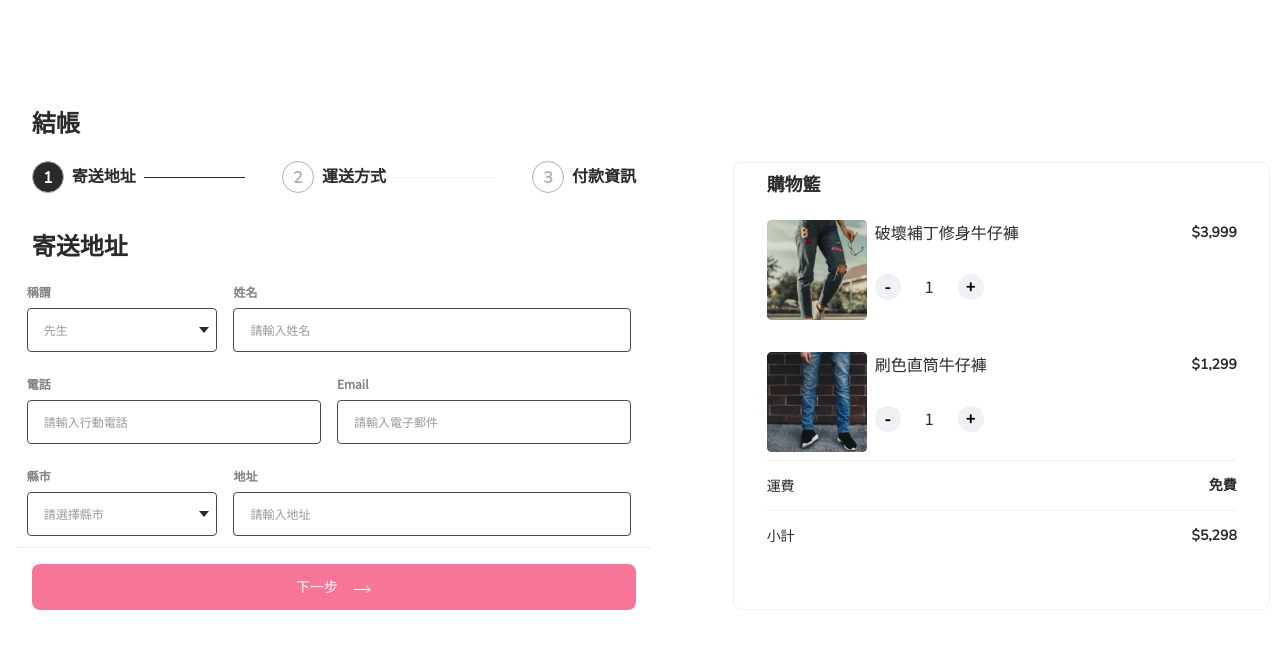
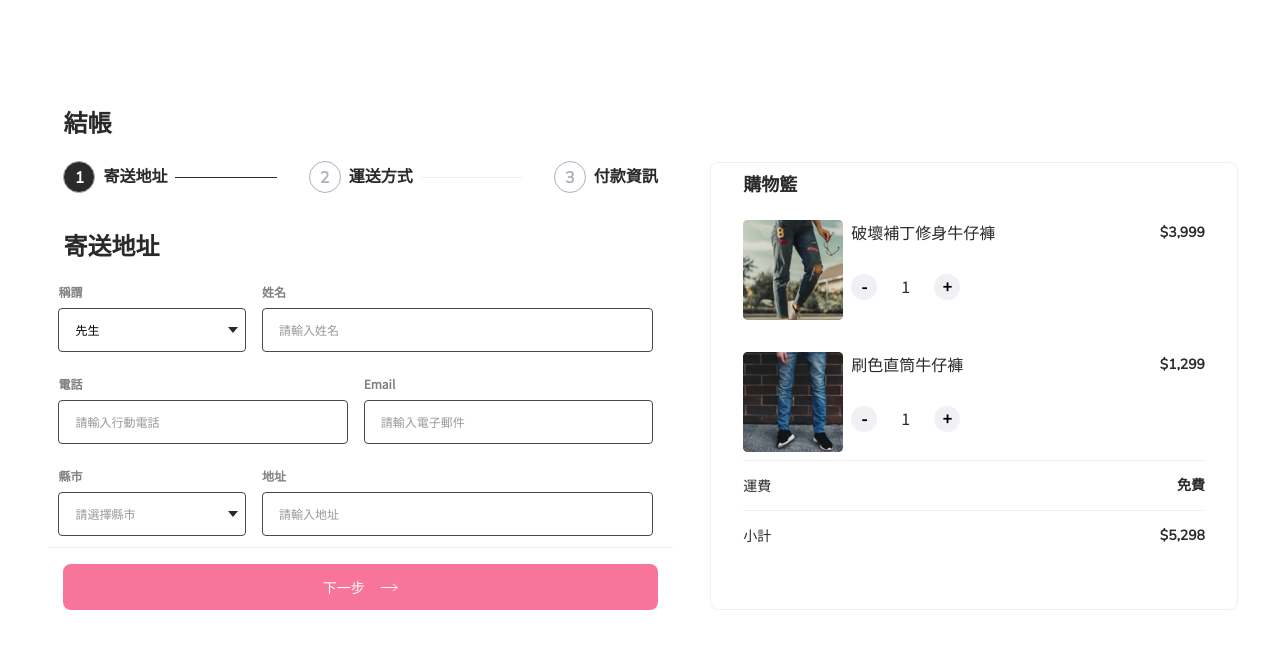
Before and after one commit to imabby0508/shopping-cart-vue, a Vue app: page / in a window 1280 px wide. Shown: the top 648 px of the page. Built offline with nearby package versions, Linux system fonts and the light colour scheme.

Commit message:
add localstorage to save form-data

```diff
--- a/src/assets/scss/color.scss
+++ b/src/assets/scss/color.scss
@@ -11,7 +11,7 @@
   --footer-bg: #e5e5e5;
   --input-background-color: transparent;
   --input-placeholder-color: #999999;
-  --input-font-color: #999999;
+  --input-font-color: #000000;
   --option-color: #ffffff;
   --img-color: brightness(100%);
   --circle-container-font-color: #000000;
--- a/src/assets/scss/main.scss
+++ b/src/assets/scss/main.scss
@@ -23,9 +23,9 @@ h1 {
 
 .main-content {
   display: grid;
-  grid-template-columns: repeat(6, 1fr) 0.5fr repeat(5, 1fr);
+  grid-template-columns: repeat(6, 1fr) 0.1fr repeat(5, 1fr);
   grid-template-rows: 1fr 1fr 3.5fr 0.25fr 0.5fr;
-  padding-top: 60px;
+  padding: 60px 32px;
   .stepper-panel {
     grid-column: 1 / 7;
     grid-row: 1 / 3;
@@ -145,9 +145,16 @@ h1 {
           cursor: pointer;
           width: 100%;
           background-color: transparent;
-          >option {
+          &:invalid {
+            color: var(--input-placeholder-color)
+          }
+          > option {
             background-color: var(--option-color);
+            &:not(:first-of-type) {
+              color: var(--input-font-color);
+            }
           }
+
         }
         &::after {
           content: "";
@@ -169,8 +176,8 @@ h1 {
         height: 60px;
         margin-bottom: 1rem;
         > label {
-          width: 60%;
-          padding: 11px 0;
+          width: 70%;
+          padding: 10px 0;
           .shipping-method {
             font-size: 14px;
             font-weight: 700;
@@ -282,6 +289,7 @@ h1 {
             font-size: 14px;
             font-weight: 700;
             font-family: "Nunito Sans";
+            text-align: end;
           }
           .minus-container,
           .plus-container {
@@ -329,6 +337,7 @@ h1 {
       justify-content: space-between;
     }
     .btn {
+      display: flex;
       font-size: 14px;
       border-radius: 0.5rem;
       border: none;
@@ -336,10 +345,10 @@ h1 {
       width: 40%;
       align-items: center;
       &.btn-next {
+        justify-content: center;
         color: var(--body-bg);
         background-color: var(--pink);
         > img {
-          display: inline-block;
           width: 20px;
           color: var(--body-bg);
           filter: var(--img-color);
@@ -351,7 +360,6 @@ h1 {
         background-color: var(--body-bg);
         text-align: start;
         > img {
-          display: inline-block;
           width: 20px;
           color: var(--btn-font-color);
           filter: var(--img-color);
@@ -365,6 +373,7 @@ h1 {
         }
       }
       &.btn-finish {
+        justify-content: center;
         color: var(--body-bg);
         background-color: var(--pink);
       }
@@ -374,6 +383,7 @@ h1 {
   .checkout-modal {
     position: fixed;
     top: 0;
+    left: 0;
     width: 100vw;
     height: 100vh;
     background: rgba(0, 0, 0, 0.1);
@@ -382,7 +392,7 @@ h1 {
       position: absolute;
       top: 15vh;
       left: 25vw;
-      border-radius: 5px;;
+      border-radius: 5px;
       background: white;
       width: 50%;
       min-width: 350px;
--- a/src/assets/scss/mixin.scss
+++ b/src/assets/scss/mixin.scss
@@ -13,5 +13,7 @@
   padding: 0.75rem 1rem;
   background-color: var(--input-background-color);
   color: var(--input-font-color);
-  -webkit-text-fill-color: var(--input-placeholder-color);
+  &::placeholder {
+    color: var(--input-placeholder-color);
+  }
 }
--- a/src/components/Form.vue
+++ b/src/components/Form.vue
@@ -60,7 +60,12 @@
               <div class="form-row form-row-county">
                 <label for="">縣市</label>
                 <div class="select-wrapper">
-                  <select v-model="orderData.county" name="county" id="county">
+                  <select
+                    v-model="orderData.county"
+                    name="county"
+                    id="county"
+                    required
+                  >
                     <option value="" disabled selected>請選擇縣市</option>
                     <option
                       v-for="county in counties"
--- a/src/components/ShoppingCart.vue
+++ b/src/components/ShoppingCart.vue
@@ -81,9 +81,19 @@ export default {
       );
     },
   },
+  created() {
+    this.cartItems =
+      JSON.parse(localStorage.getItem("CART_ITEMS")) || this.cartItems;
+  },
   watch: {
     totalPrice: function () {
       this.$emit("after-total-price", this.totalPrice);
+    },
+    cartItems: {
+      deep: true,
+      handler() {
+        localStorage.setItem("CART_ITEMS", JSON.stringify(this.cartItems));
+      },
     },
   },
   methods: {
--- a/src/views/Shop.vue
+++ b/src/views/Shop.vue
@@ -138,6 +138,23 @@ export default {
     this.currentStep = Number(this.$route.params.stepId)
       ? Number(this.$route.params.stepId)
       : 1;
+    this.orderData =
+      JSON.parse(localStorage.getItem("ORDER_DATA")) || this.orderData;
+    this.shippingFee =
+      JSON.parse(localStorage.getItem("SHIPPING_FEE")) || this.shippingFee;
+  },
+  watch: {
+    orderData: {
+      deep: true,
+      handler() {
+        localStorage.setItem("ORDER_DATA", JSON.stringify(this.orderData));
+      },
+    },
+    shippingFee: {
+      handler() {
+        localStorage.setItem("SHIPPING_FEE", JSON.stringify(this.shippingFee));
+      },
+    },
   },
   methods: {
     changeStep(btn) {
```
